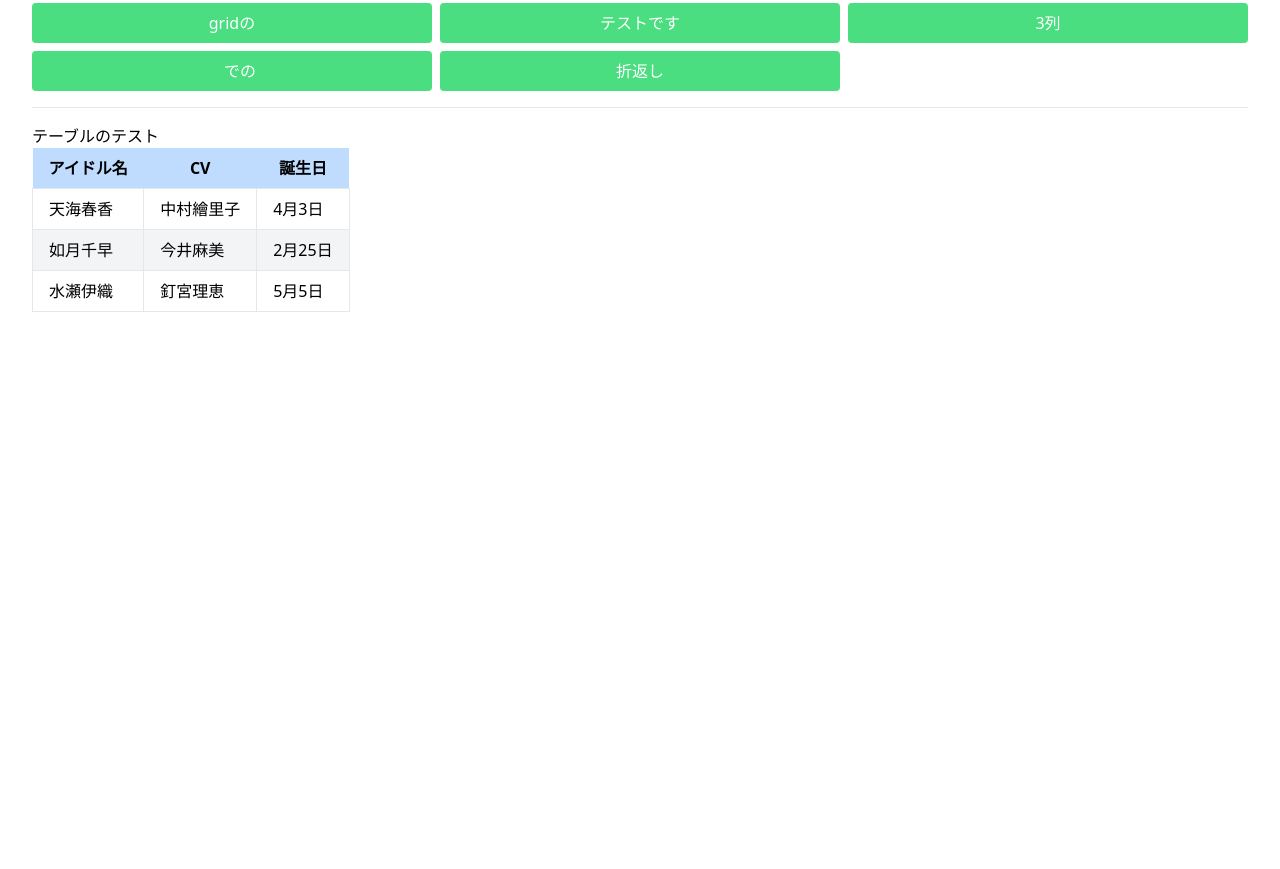
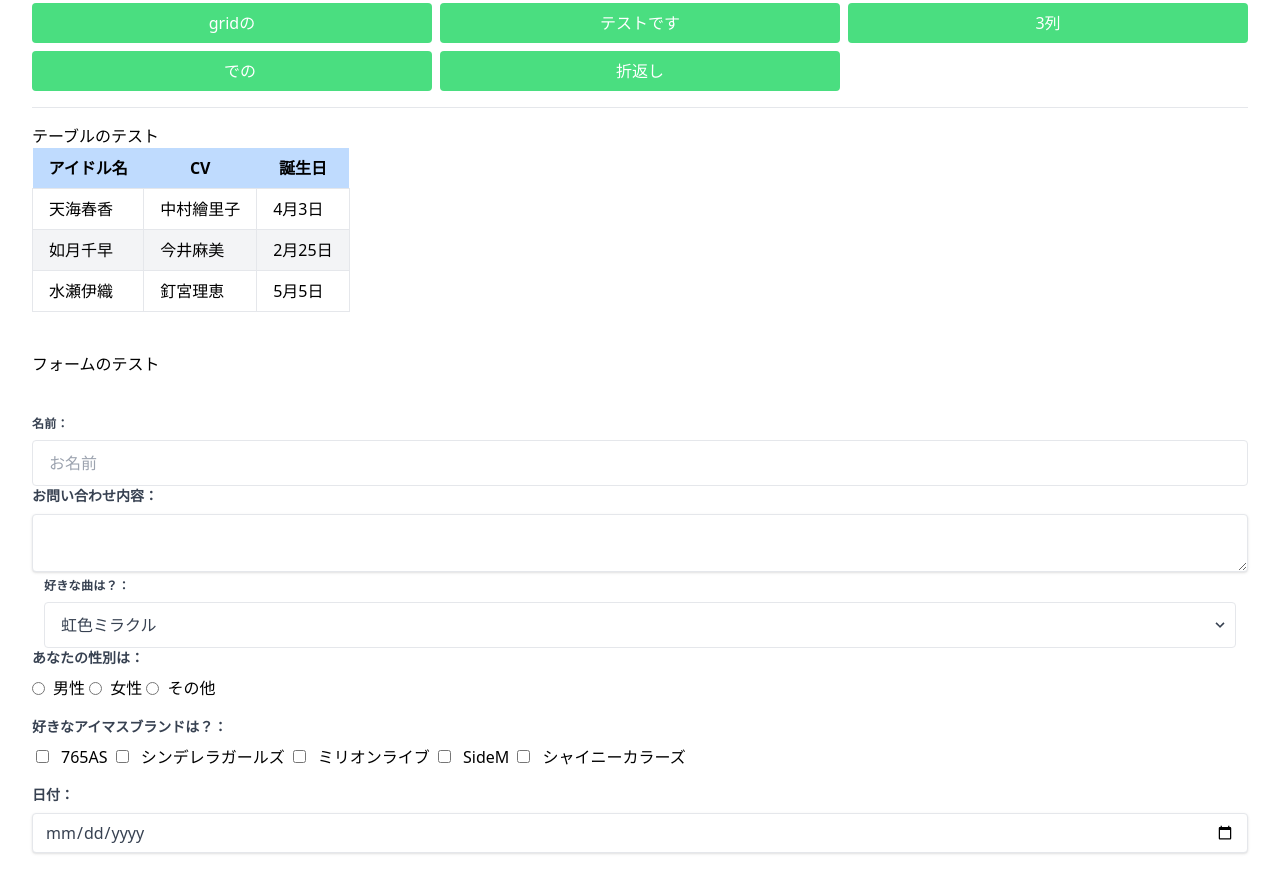
Before and after one commit to kugyu10/Tailwind_CSS_guide, a website: page src/index.html in a window 1280 px wide. Shown: the part 526-1395 px from the top of the page. Before the commit the page ends 838 px from the top, so only its background shows below. Drawn offline with Linux system fonts and the light colour scheme.

Commit message:
form test

```diff
--- a/src/index.html
+++ b/src/index.html
@@ -106,8 +106,101 @@
         <td class="border px-4 py-2">5月5日</td>
       </tr>
     </table>
+
+    <h2 class="my-10">フォームのテスト</h2>
+    <form class="my-4">
+      <label class="block uppercase tracking-wide text-gray-700 text-xs font-bold mb-2" for="form-last-name">
+        名前：
+      </label>
+      <input
+        class="appearane-none block w-full bg-white text-gray-700 border border-gray-200 rounded py-3 px-4 leading-tight focus:outline-none focus:border-gray-500"
+        id="form-last-name" type="text" placeholder="お名前">
+
+      <label class="block text-gray-700 text-sm font-bold mb-2">
+        お問い合わせ内容：
+      </label>
+      <textarea
+        class="shadow appearane-none border rounded w-full py-2 px-3 text-gray-700 leading-tight focus:outline-none focus:shadow-outline"
+        name="message"></textarea>
+
+      <div class="w-full px-3">
+        <label class="block uppercase tracking-wide text-gray-700 text-xs font-bold mb-2" for="form-password">
+          好きな曲は？：
+        </label>
+        <div class="relative">
+          <select
+            class="block appearance-none w-full bg-white border border-gray-200 text-gray-700 py-3 px-4 pr-8 rounded leading-tight forus:outline-none focus:bg-white focus:border-gray-500"
+            id="form-song">
+            <option>虹色ミラクル</option>
+            <option>私色ギフト</option>
+            <option>夢色トレイン</option>
+          </select>
+
+          <div class="pointer-events-none absolute inset-y-0 right-0 flex items-center px-2 text-gray-700">
+            <svg class="fill-current h-4 w-4" xmlns="http://www.w3.org/2000/svg" viewBox="0 0 20 20">
+              <path d="M9.293 12.95l.707.707L15.657 8l-1.414-1.414L10 10.828 5.757 6.586 4.343 8z" />
+            </svg>
+          </div>
+
+        </div>
+      </div>
+
+      <div class="mb-4">
+        <label class="block text-gray-700 text-sm font-bold mb-2" for="name">
+          あなたの性別は：
+        </label>
+        <label class="inline-flex items-center">
+          <input name="brand" class="form-radio" type="radio" value="m">
+          <span class="ml-2">男性</span>
+        </label>
+        <label class="inline-flex items-center">
+          <input name="brand" class="form-radio" type="radio" value="f">
+          <span class="ml-2">女性</span>
+        </label>
+        <label class="inline-flex items-center">
+          <input name="brand" class="form-radio" type="radio" value="o">
+          <span class="ml-2">その他</span>
+        </label>
+      </div>
+
+      <div class="mb-4">
+        <label class="block text-gray-700 text-sm font-bold mb-2" for="name">
+          好きなアイマスブランドは？：
+        </label>
+        <lable class="inline-flex items-center">
+          <input type="checkbox" name="check_1" class="rounded-full mx-1 text-cyan-600 focus:outline-none" />
+          <span class="ml-2">765AS</span>
+        </lable>
+        <lable class="inline-flex items-center">
+          <input type="checkbox" name="check_2" class="rounded-full mx-1 text-cyan-600 focus:outline-none" />
+          <span class="ml-2">シンデレラガールズ</span>
+        </lable>
+        <lable class="inline-flex items-center">
+          <input type="checkbox" name="check_3" class="rounded-full mx-1 text-cyan-600 focus:outline-none" />
+          <span class="ml-2">ミリオンライブ</span>
+        </lable>
+        <lable class="inline-flex items-center">
+          <input type="checkbox" name="check_4" class="rounded-full mx-1 text-cyan-600 focus:outline-none" />
+          <span class="ml-2">SideM</span>
+        </lable>
+        <lable class="inline-flex items-center">
+          <input type="checkbox" name="check_5" class="rounded-full mx-1 text-cyan-600 focus:outline-none" />
+          <span class="ml-2">シャイニーカラーズ</span>
+        </lable>
+      </div>
+
+      <div class="mb-4">
+        <label class="block text-gray-700 text-sm font-bold mb-2" for="Date">
+          日付：
+        </label>
+        <input
+          class="shadow appearance-none border rounded w-full py-2 px-3 text-gray-700 leading-tight focus:outline-none focus:shadow-outline"
+          name="date" type="date" value="" required>
+      </div>
+
+    </form>
   </div>
-  </div>
+
 </body>
 
 </html>
```
Also changed, not shown: dist/output.css.
